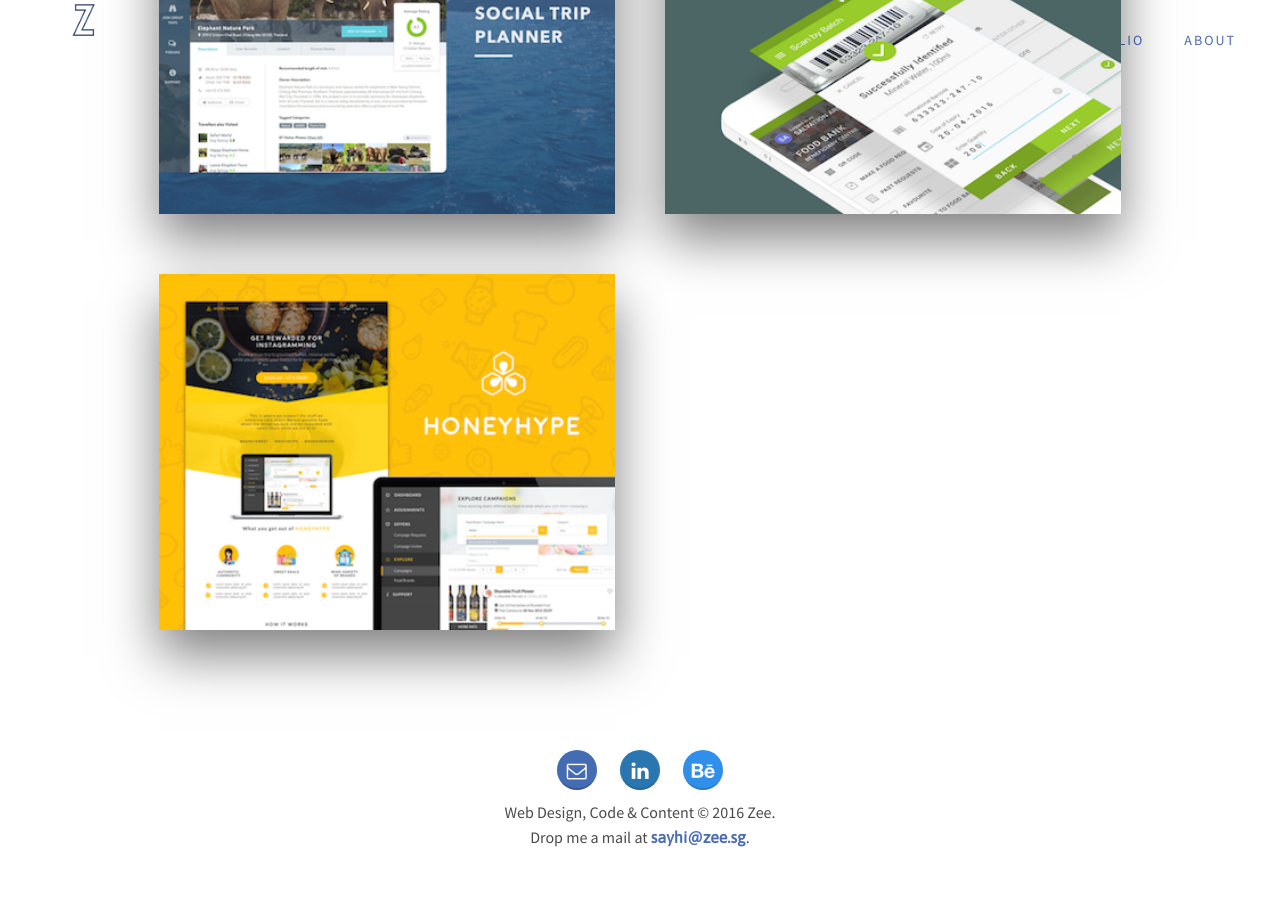
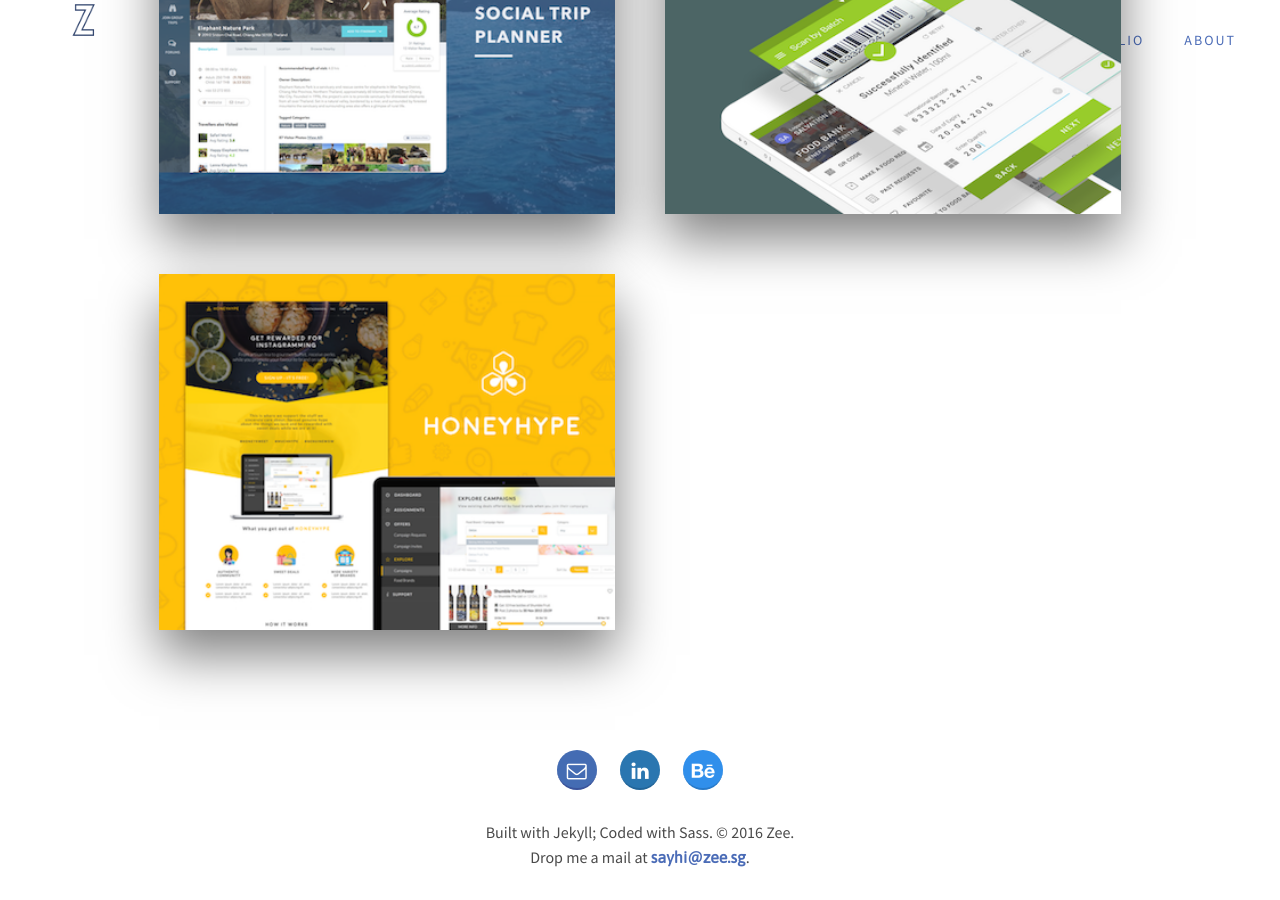
Before and after one commit to yzixuan/yzixuan.github.io, a Jekyll site: the page built from index.html, in a window 1280 px wide and 900 px high, scrolled down 931 px. Built offline with Jekyll 4.4.1, drawn with Linux system fonts in a browser that asks for light colours; nearby versions of some CDN libraries.

Commit message:
rewrite footer tagline

```diff
--- a/_includes/footer.html
+++ b/_includes/footer.html
@@ -52,7 +52,9 @@
           </a>
         </p>
 
-        <p>Web Design, Code &amp; Content &copy; 2016 Zee.</br>Drop me a mail at <a href="mailto:{{ site.email }}" class="cyan-color"><strong>sayhi@zee.sg</strong></a>.</p>
+        <br/>
+
+        <p>Built with Jekyll; Coded with Sass. &copy; 2016 Zee.</br>Drop me a mail at <a href="mailto:{{ site.email }}" class="cyan-color"><strong>sayhi@zee.sg</strong></a>.</p>
      </div>
     </div>
   </div>
```
